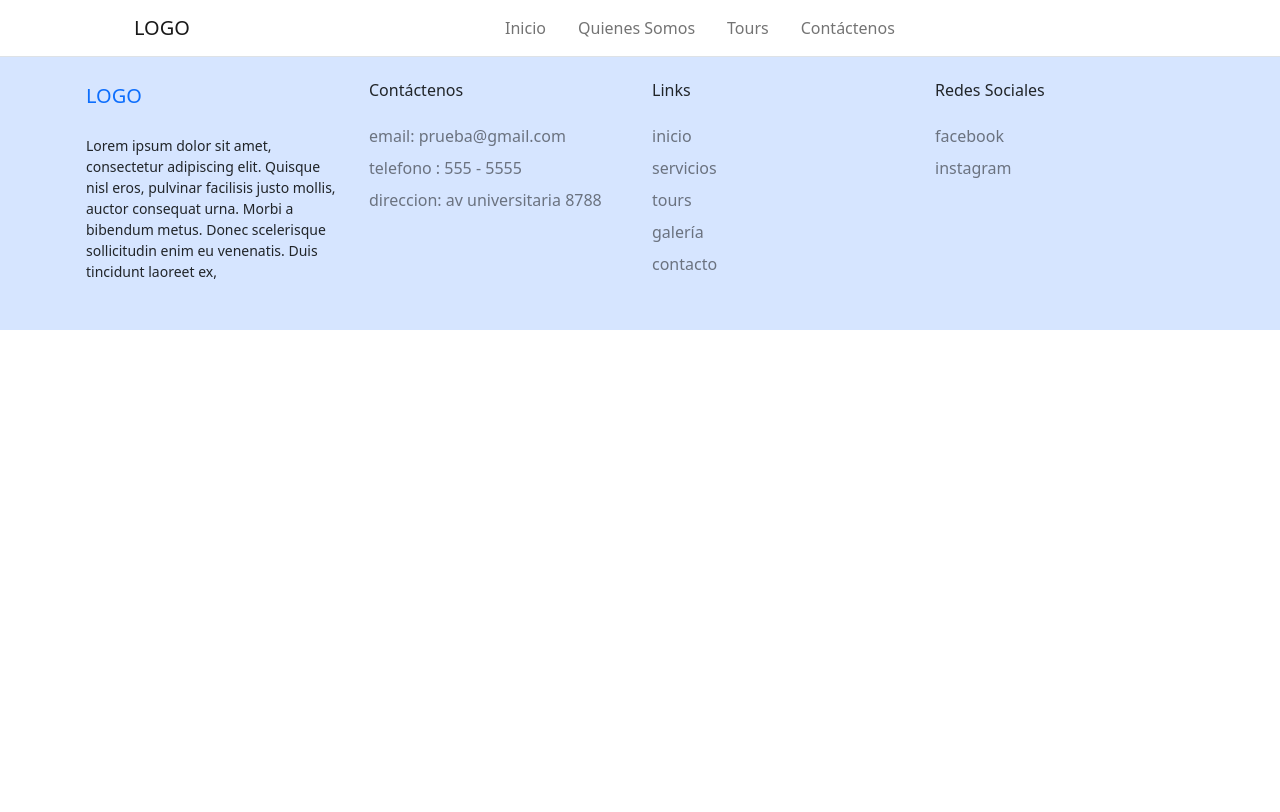
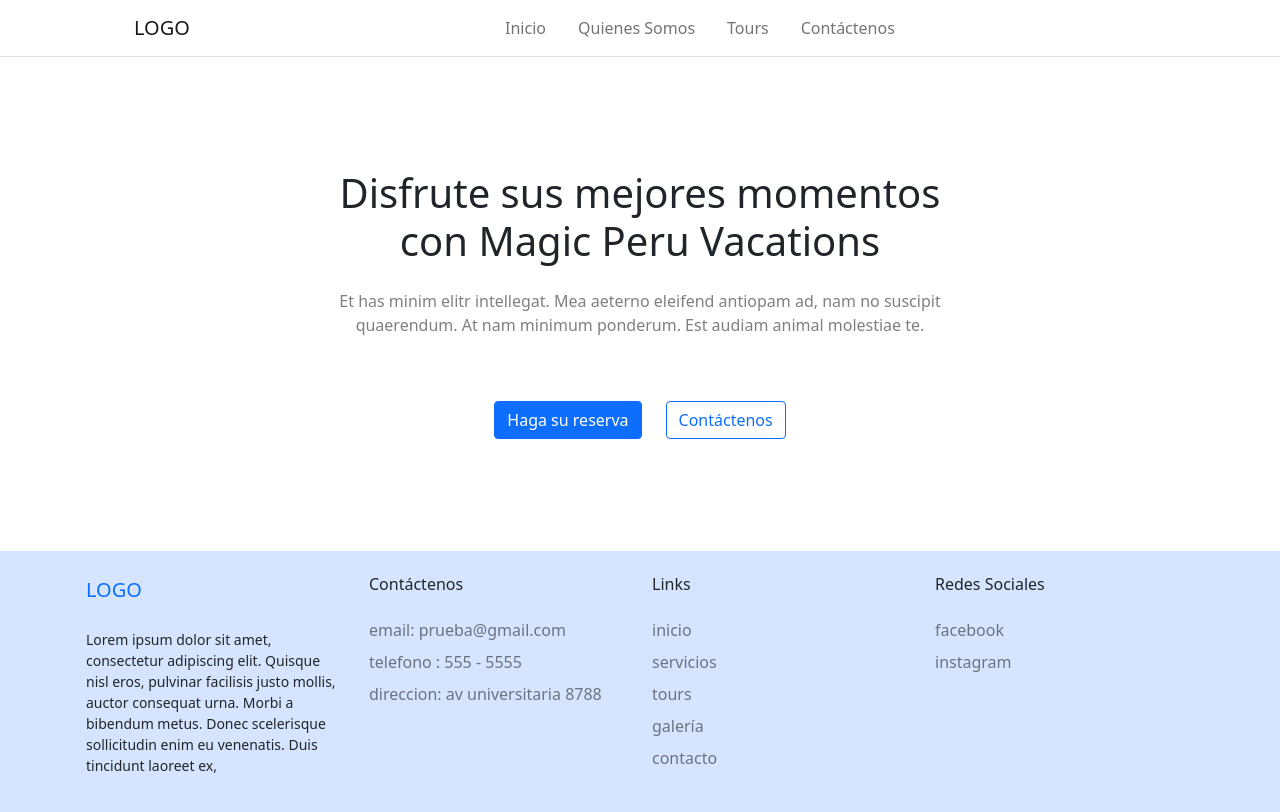
Before and after one commit to helio3197/magic-peru, a React (Create React App) app: page / in a window 1280 px wide. Shown: the top 812 px of the page. Built offline with nearby package versions, Linux system fonts and the light colour scheme.

Commit message:
Initialize Homepage component

```diff
--- a/src/App.js
+++ b/src/App.js
@@ -1,11 +1,14 @@
 import { BrowserRouter as Router, Routes, Route } from 'react-router-dom';
-import Layout from './components/Layout';
+import Layout from './components/MainLayout/Layout';
+import Homepage from './components/Homepage/Homepage';
 import './App.scss';
 
 const App = () => (
   <Router>
     <Routes>
-      <Route path="/" element={<Layout />} />
+      <Route path="/" element={<Layout />}>
+        <Route index element={<Homepage />} />
+      </Route>
     </Routes>
   </Router>
 );
--- a/src/App.scss
+++ b/src/App.scss
@@ -3,3 +3,21 @@
 :root {
   --bs-gutter-x: 1rem;
 }
+
+.headline {
+  display: flex;
+  flex-direction: column;
+  align-items: center;
+  margin-top: 7rem;
+  margin-bottom: 7rem;
+
+  > h1, p {
+    max-width: 640px;
+    text-align: center;
+  }
+
+  @media (max-width: 575px) {
+    margin-top: 3rem;
+    margin-bottom: 3rem;
+  }
+}
--- /dev/null
+++ b/src/components/Homepage/Headline.js
@@ -0,0 +1,23 @@
+import Container from 'react-bootstrap/Container';
+import Button from 'react-bootstrap/Button';
+import toLink from '../../utils';
+
+const Headline = () => (
+  <Container as="section" className="headline">
+    <h1>Disfrute sus mejores momentos con Magic Peru Vacations</h1>
+    <p className="text-black-50 my-3">
+      Et has minim elitr intellegat. Mea aeterno eleifend antiopam ad, nam no suscipit quaerendum.
+      At nam minimum ponderum. Est audiam animal molestiae te.
+    </p>
+    <div className="d-flex mt-5 gap-4">
+      <Button>
+        Haga su reserva
+      </Button>
+      <Button href="/contacto" variant="outline-primary" as={toLink}>
+        Contáctenos
+      </Button>
+    </div>
+  </Container>
+);
+
+export default Headline;
--- /dev/null
+++ b/src/components/Homepage/Homepage.js
@@ -0,0 +1,10 @@
+import Container from 'react-bootstrap/Container';
+import Headline from './Headline';
+
+const Homepage = () => (
+  <Container fluid as="main" className="p-0 d-inline-block">
+    <Headline />
+  </Container>
+);
+
+export default Homepage;
--- a/src/components/Footer.js
+++ b/src/components/MainLayout/Footer.js
@@ -3,7 +3,7 @@
 import Container from 'react-bootstrap/Container';
 import Row from 'react-bootstrap/Row';
 import Col from 'react-bootstrap/Col';
-import toLink from '../utils';
+import toLink from '../../utils';
 
 const Footer = () => (
   <Container fluid as="footer" className="p-0 bg-secondary">
--- a/src/components/Header.js
+++ b/src/components/MainLayout/Header.js
@@ -1,7 +1,7 @@
 import Container from 'react-bootstrap/Container';
 import Navbar from 'react-bootstrap/Navbar';
 import Nav from 'react-bootstrap/Nav';
-import toLink from '../utils';
+import toLink from '../../utils';
 
 const Header = () => (
   <Navbar as="header" expand="sm" className="border-bottom">
```
Also changed, not shown: src/components/MainLayout/Layout.js (renamed from src/components/Layout.js).
